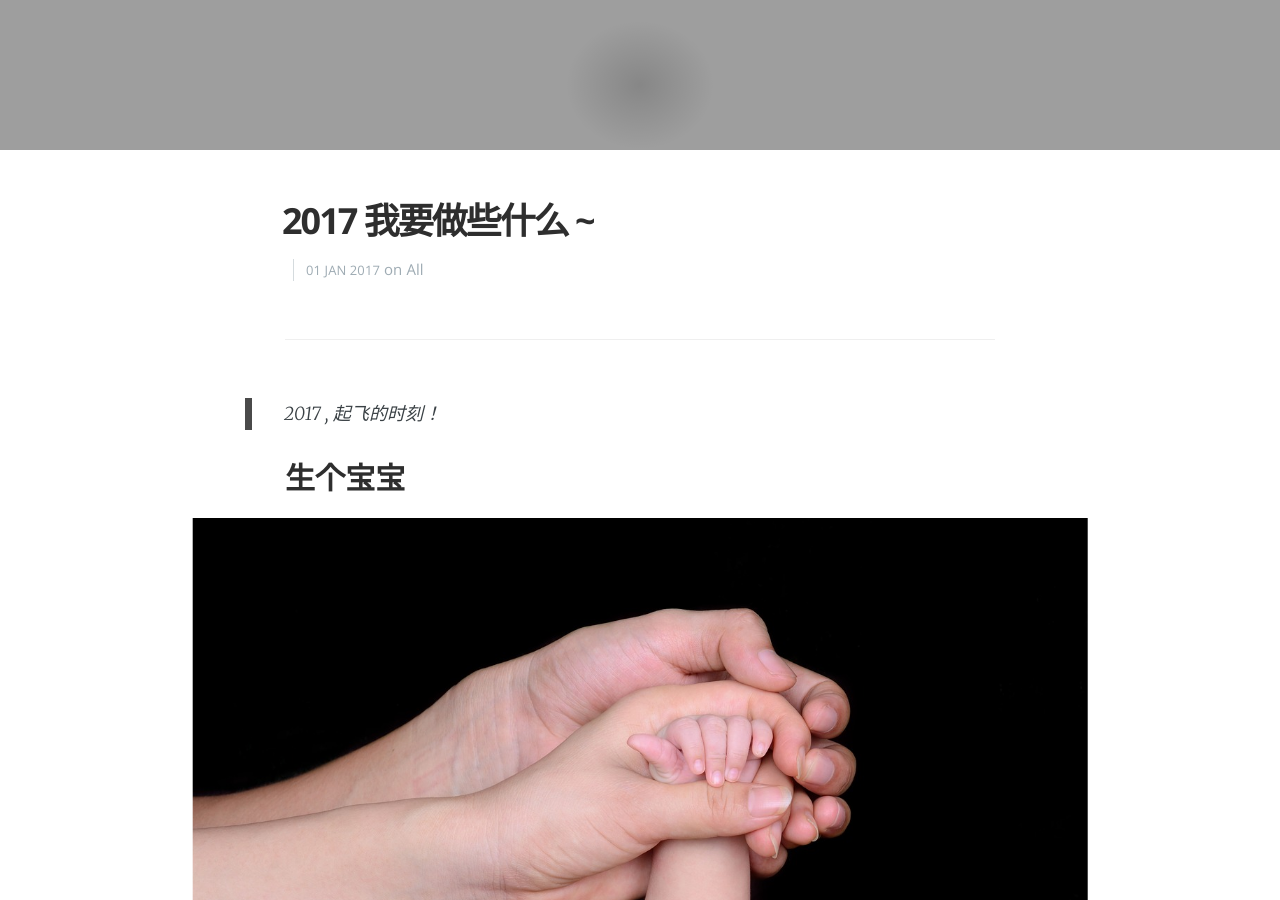
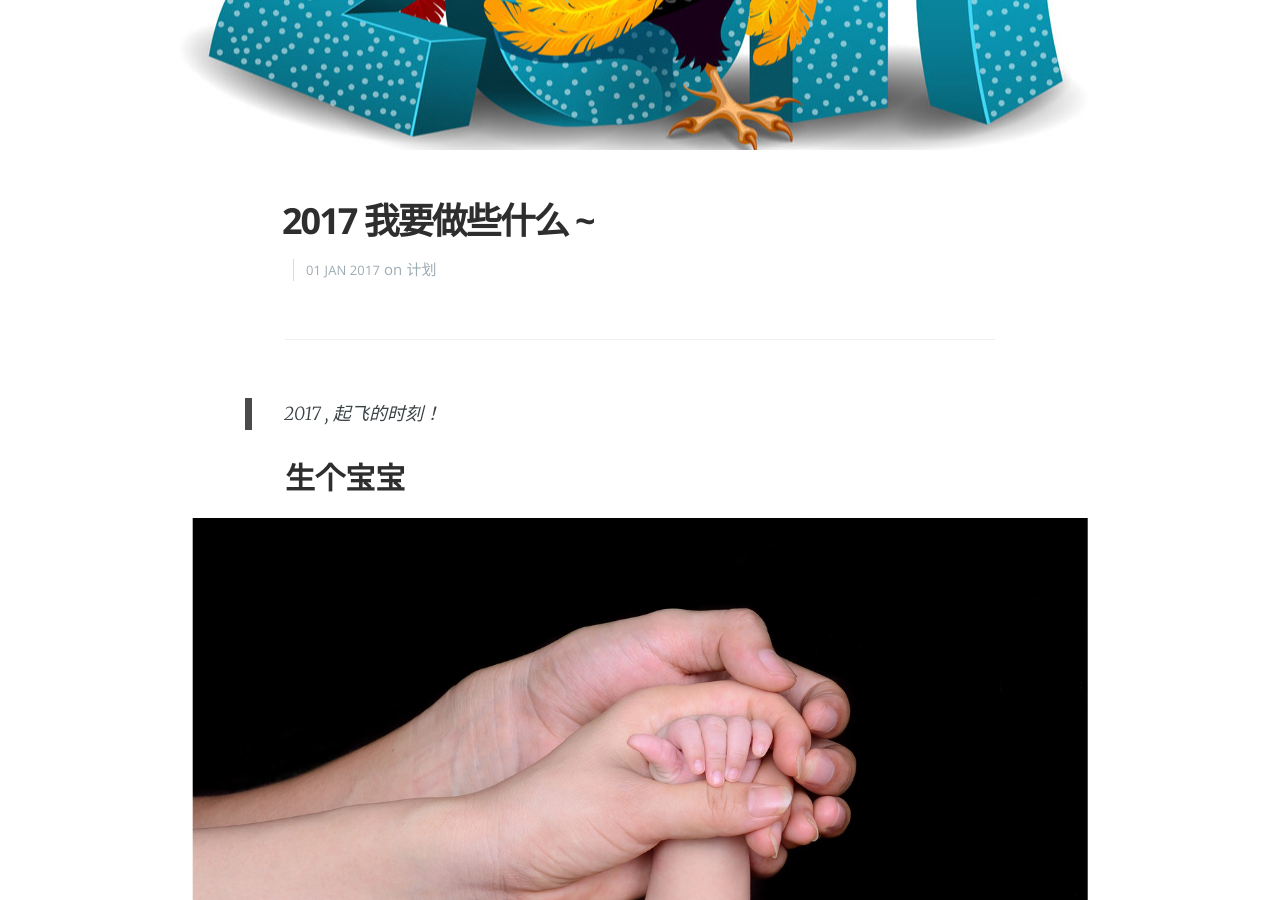
Before and after one commit to joo-studio/blog.joozo.cn, a Jekyll site: the page built from _posts/2017-01-01-my-2017.md, in a window 1280 px wide and 900 px high, scrolled down 435 px. Built offline with Jekyll 4.4.1, drawn with Linux system fonts in a browser that asks for light colours; nearby versions of some CDN libraries; Markdown is read by kramdown in place of the engine named in the settings.

Commit message:
2016 dairy

```diff
--- a/_posts/2017-01-01-my-2017.md
+++ b/_posts/2017-01-01-my-2017.md
@@ -3,8 +3,8 @@ layout: post
 subclass: 'post'
 title: "2017 我要做些什么 ~"
 categories: 生活
-tags: all
-cover: 'img/two.png'
+tags: 计划
+cover: 'img/2017/02/ji.jpg'
 navigation: True
 logo: 'assets/images/ghost.png'
 ---
```
Also changed, not shown: _posts/2016-12-31-my-2016.md (+1 -1 lines), img/2017/02/0.gif (added).
